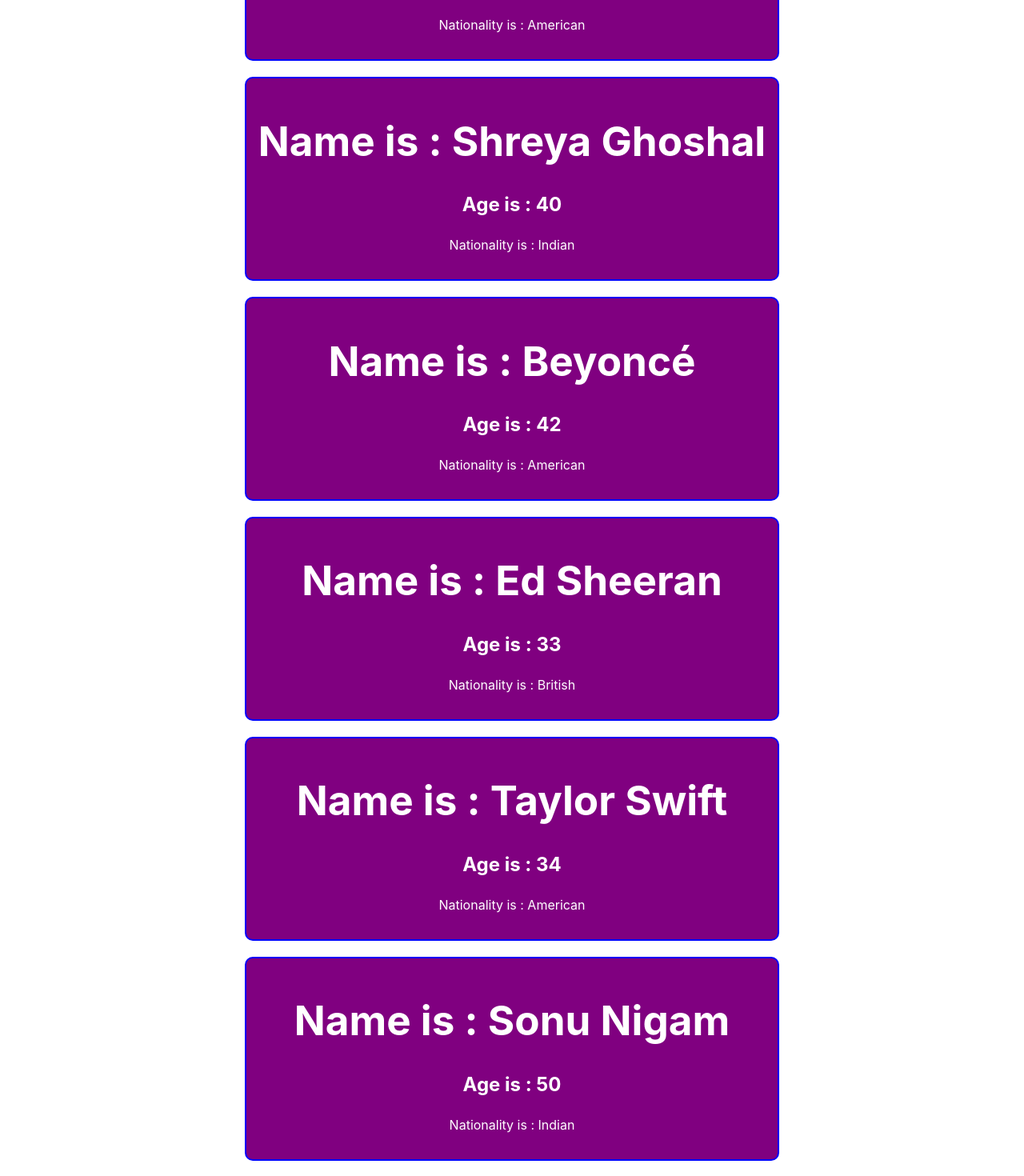
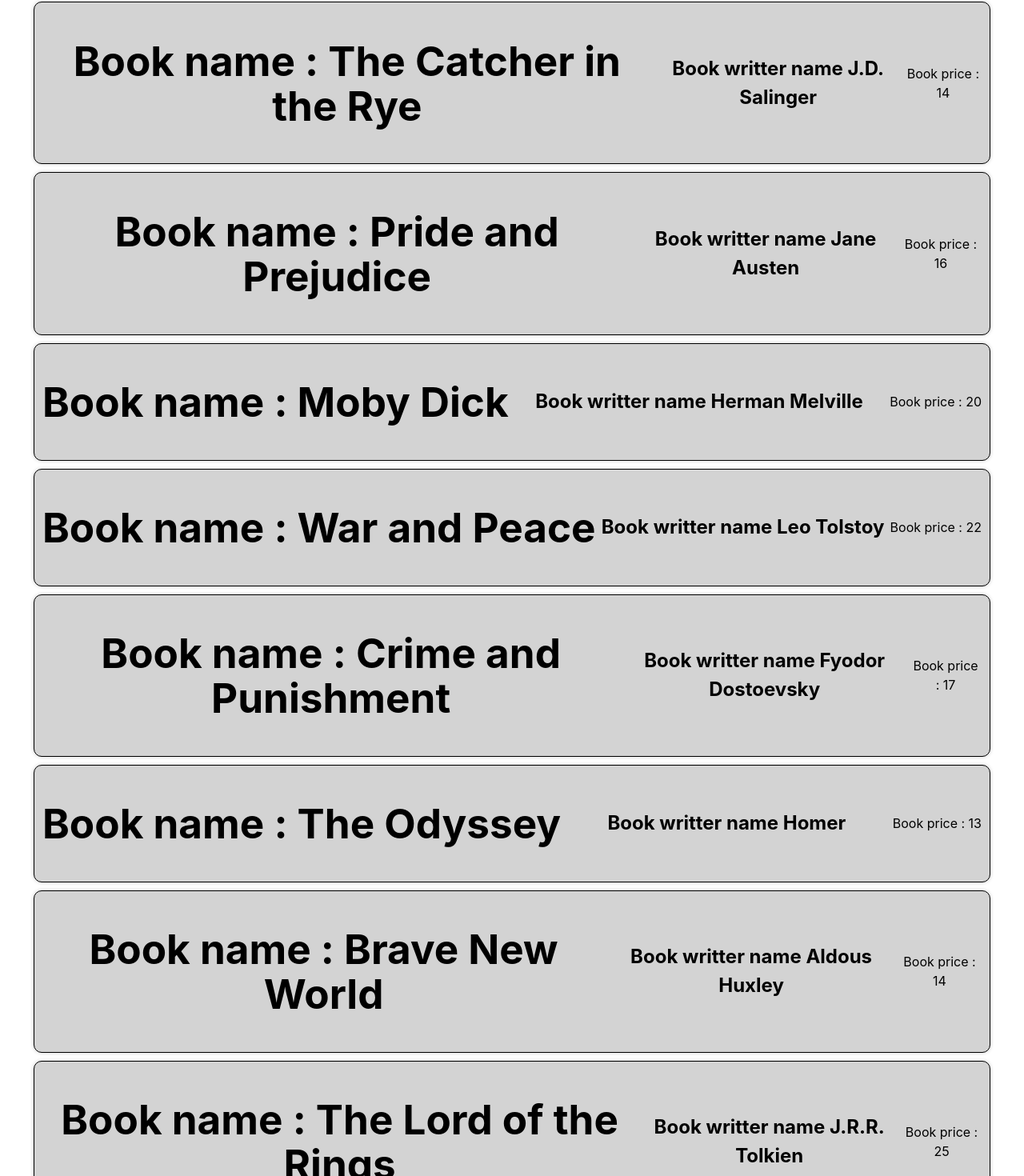
Before and after one commit to ishanrana363/programming-hero, a React (Vite) app in the folder milestone-7/module-38/vite-project/: page / in a window 1280 px wide. Shown: the part 780-2250 px from the top of the page at 80% size. Built offline with nearby package versions, Linux system fonts and the light colour scheme.

Commit message:
show book

```diff
--- a/milestone-7/module-38/vite-project/src/App.jsx
+++ b/milestone-7/module-38/vite-project/src/App.jsx
@@ -2,26 +2,61 @@ import "./App.css";
 import Todo from "./Todo";
 import Person from "./Person";
 import Singer from "./Singer";
+import Book from "./Book";
 
 function App() {
   // let singer = ["salman", "sakiv", "Sofiful raj", "josim", "bapraj"];
   // let actorNames = [ "saruk khan" , "salman khan" , "rikkiti roson", "Amir khan" ]
-  const singers = [
-    { name: "Arijit Singh", age: 36, nationality: "Indian" },
-    { name: "Adele", age: 35, nationality: "British" },
-    { name: "Bruno Mars", age: 38, nationality: "American" },
-    { name: "Shreya Ghoshal", age: 40, nationality: "Indian" },
-    { name: "Beyoncé", age: 42, nationality: "American" },
-    { name: "Ed Sheeran", age: 33, nationality: "British" },
-    { name: "Taylor Swift", age: 34, nationality: "American" },
-    { name: "Sonu Nigam", age: 50, nationality: "Indian" },
-    { name: "Rihanna", age: 36, nationality: "Barbadian" },
-    { name: "Billie Eilish", age: 22, nationality: "American" }
+  // const singers = [
+  //   { name: "Arijit Singh", age: 36, nationality: "Indian" },
+  //   { name: "Adele", age: 35, nationality: "British" },
+  //   { name: "Bruno Mars", age: 38, nationality: "American" },
+  //   { name: "Shreya Ghoshal", age: 40, nationality: "Indian" },
+  //   { name: "Beyoncé", age: 42, nationality: "American" },
+  //   { name: "Ed Sheeran", age: 33, nationality: "British" },
+  //   { name: "Taylor Swift", age: 34, nationality: "American" },
+  //   { name: "Sonu Nigam", age: 50, nationality: "Indian" },
+  //   { name: "Rihanna", age: 36, nationality: "Barbadian" },
+  //   { name: "Billie Eilish", age: 22, nationality: "American" }
+  // ];
+  const bookItems = [
+    { bookname: "The Alchemist", writter: "Paulo Coelho", price: 15 },
+    { bookname: "1984", writter: "George Orwell", price: 12 },
+    { bookname: "To Kill a Mockingbird", writter: "Harper Lee", price: 18 },
+    { bookname: "The Great Gatsby", writter: "F. Scott Fitzgerald", price: 10 },
+    { bookname: "The Catcher in the Rye", writter: "J.D. Salinger", price: 14 },
+    { bookname: "Pride and Prejudice", writter: "Jane Austen", price: 16 },
+    { bookname: "Moby Dick", writter: "Herman Melville", price: 20 },
+    { bookname: "War and Peace", writter: "Leo Tolstoy", price: 22 },
+    { bookname: "Crime and Punishment", writter: "Fyodor Dostoevsky", price: 17 },
+    { bookname: "The Odyssey", writter: "Homer", price: 13 },
+    { bookname: "Brave New World", writter: "Aldous Huxley", price: 14 },
+    { bookname: "The Lord of the Rings", writter: "J.R.R. Tolkien", price: 25 },
+    { bookname: "Harry Potter and the Sorcerer's Stone", writter: "J.K. Rowling", price: 19 },
+    { bookname: "The Hobbit", writter: "J.R.R. Tolkien", price: 15 },
+    { bookname: "The Brothers Karamazov", writter: "Fyodor Dostoevsky", price: 18 },
+    { bookname: "One Hundred Years of Solitude", writter: "Gabriel Garcia Marquez", price: 16 },
+    { bookname: "Anna Karenina", writter: "Leo Tolstoy", price: 20 },
+    { bookname: "The Divine Comedy", writter: "Dante Alighieri", price: 21 },
+    { bookname: "Don Quixote", writter: "Miguel de Cervantes", price: 22 },
+    { bookname: "The Iliad", writter: "Homer", price: 13 }
   ];
+
   return (
 
     <>
+
     {
+      bookItems?.map((book, index) => {
+        return (
+          <div key={index}>
+            <Book book={book}></Book>
+          </div>
+        )
+      })
+    }
+
+    {/* {
       singers?.map((singer, index) => {
         return (
           <div key={index}>
@@ -29,7 +64,7 @@ function App() {
           </div>
         )
       })
-    }
+    } */}
       {/* <Person name="khail" />
       {
         singer?.map((name, index) =>{
--- /dev/null
+++ b/milestone-7/module-38/vite-project/src/Book.jsx
@@ -0,0 +1,28 @@
+import React from 'react'
+
+const Book = ({book}) => {
+    const {bookname,writter,price} = book;
+    const bookStyle = {
+        border: '1px solid black',
+        margin: '10px',
+        padding: '10px',
+        backgroundColor: 'lightgray',
+        color: 'black',
+        display: 'flex',
+        justifyContent: 'space-between',
+        alignItems: 'center',
+        cursor: 'pointer',
+        borderRadius: '10px',
+        boxShadow: '0px 0px 5px rgba(0, 0, 0, 0.2)',
+
+    }
+  return (
+    <div style={bookStyle} >
+      <h1>Book name : { bookname}</h1>
+      <h2> Book writter name {writter} </h2>
+      <p> Book price : {price} </p>
+    </div>
+  )
+}
+
+export default Book
```
